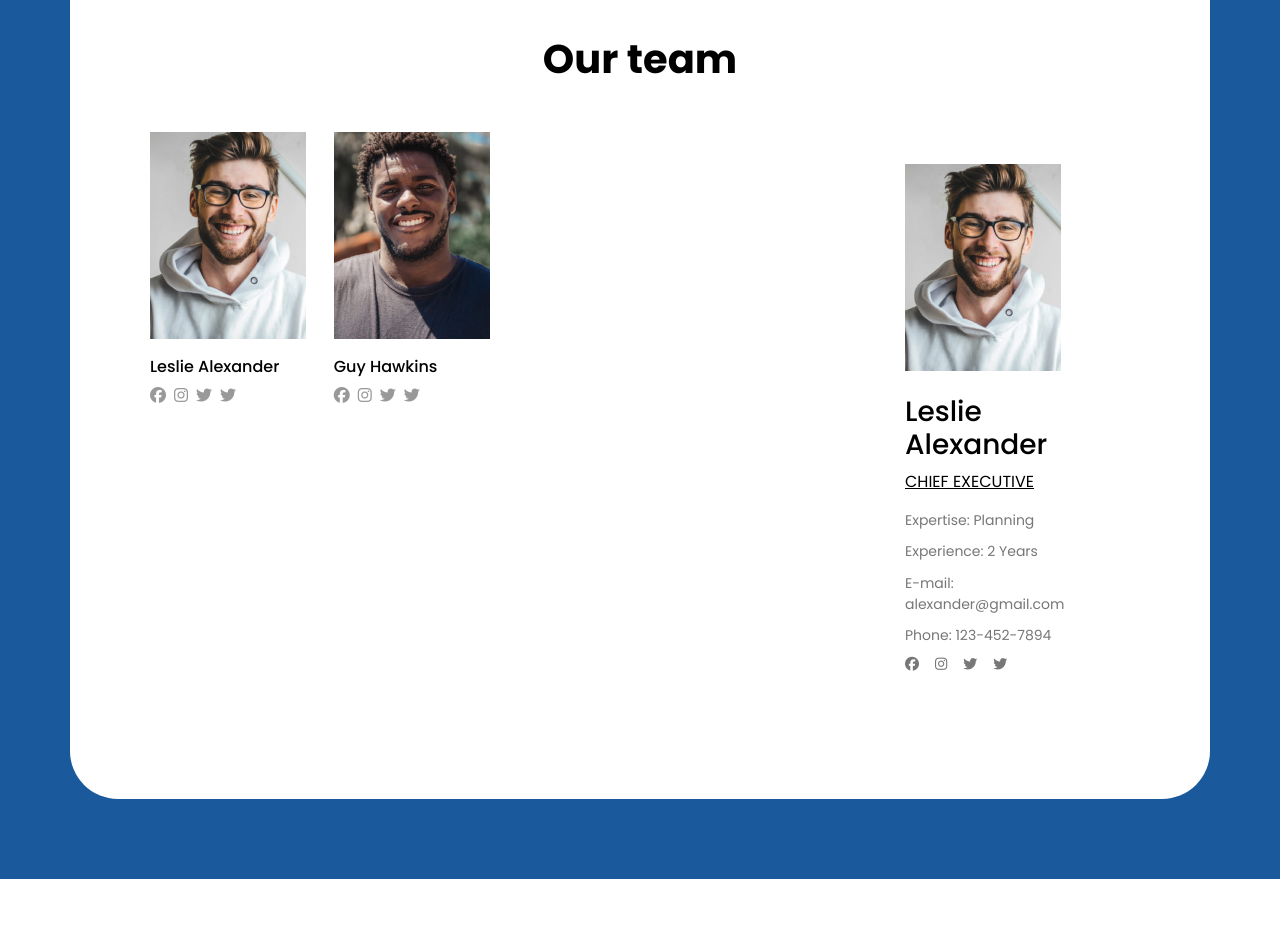
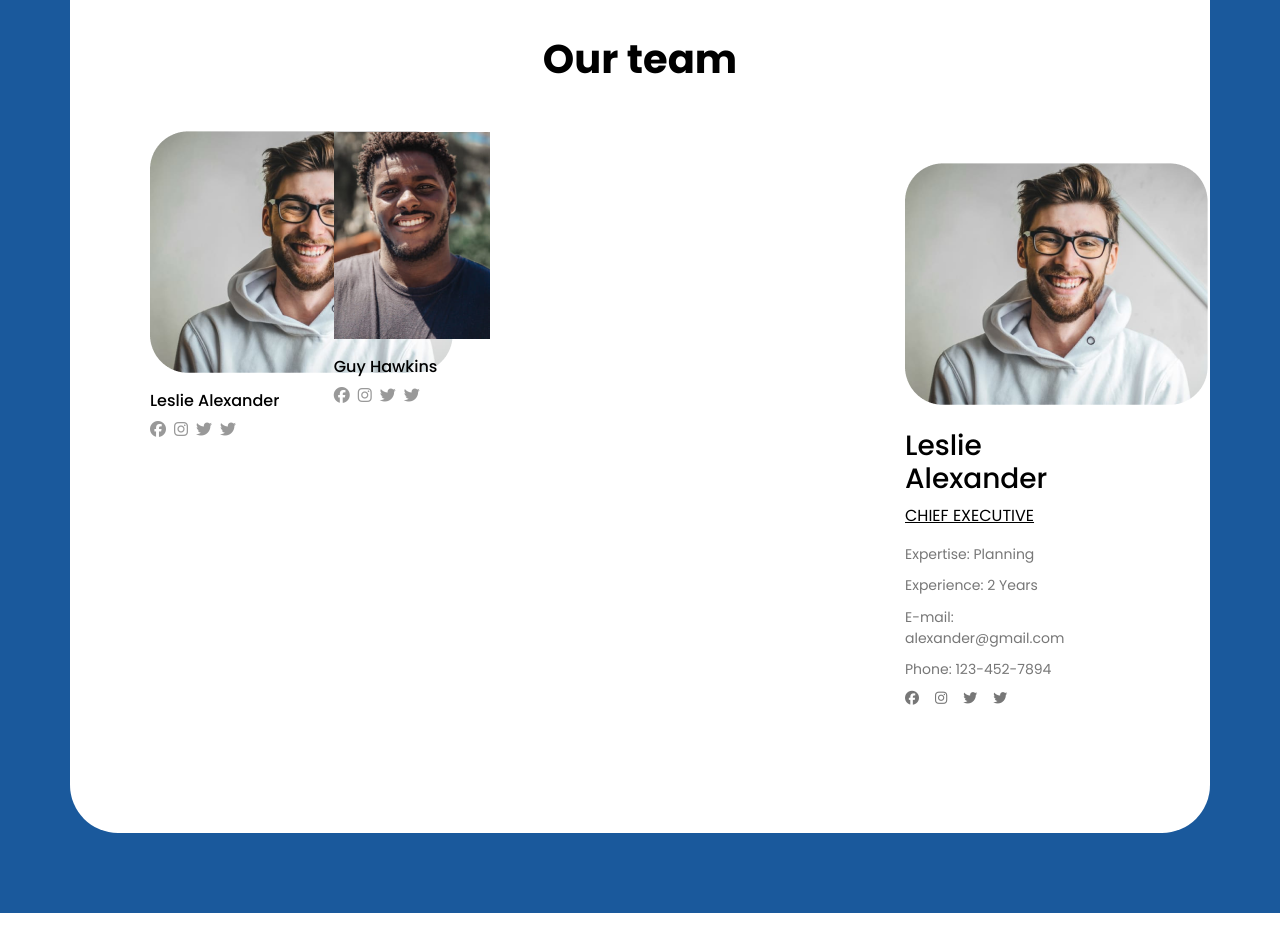
Before and after one commit to sas-cube-india/sydorg-v2, a Next.js app: page /about-us in a window 1280 px wide. Shown: the part 1640-2568 px from the top of the page. Built offline with nearby package versions, Linux system fonts and the light colour scheme.

Commit message:
Update Product.js
image team change

```diff
--- a/src/app/about-us/Product.js
+++ b/src/app/about-us/Product.js
@@ -7,7 +7,7 @@ const jsonData = [
     {
         id: '1',
         name: 'Leslie Alexander',
-        img: './images/team-1.jpg.png',
+        img: './images/single-team.jpg.png',
         jobProfile: 'CHIEF EXECUTIVE',
         expertise: 'Planning',
         experience: '2',
```
